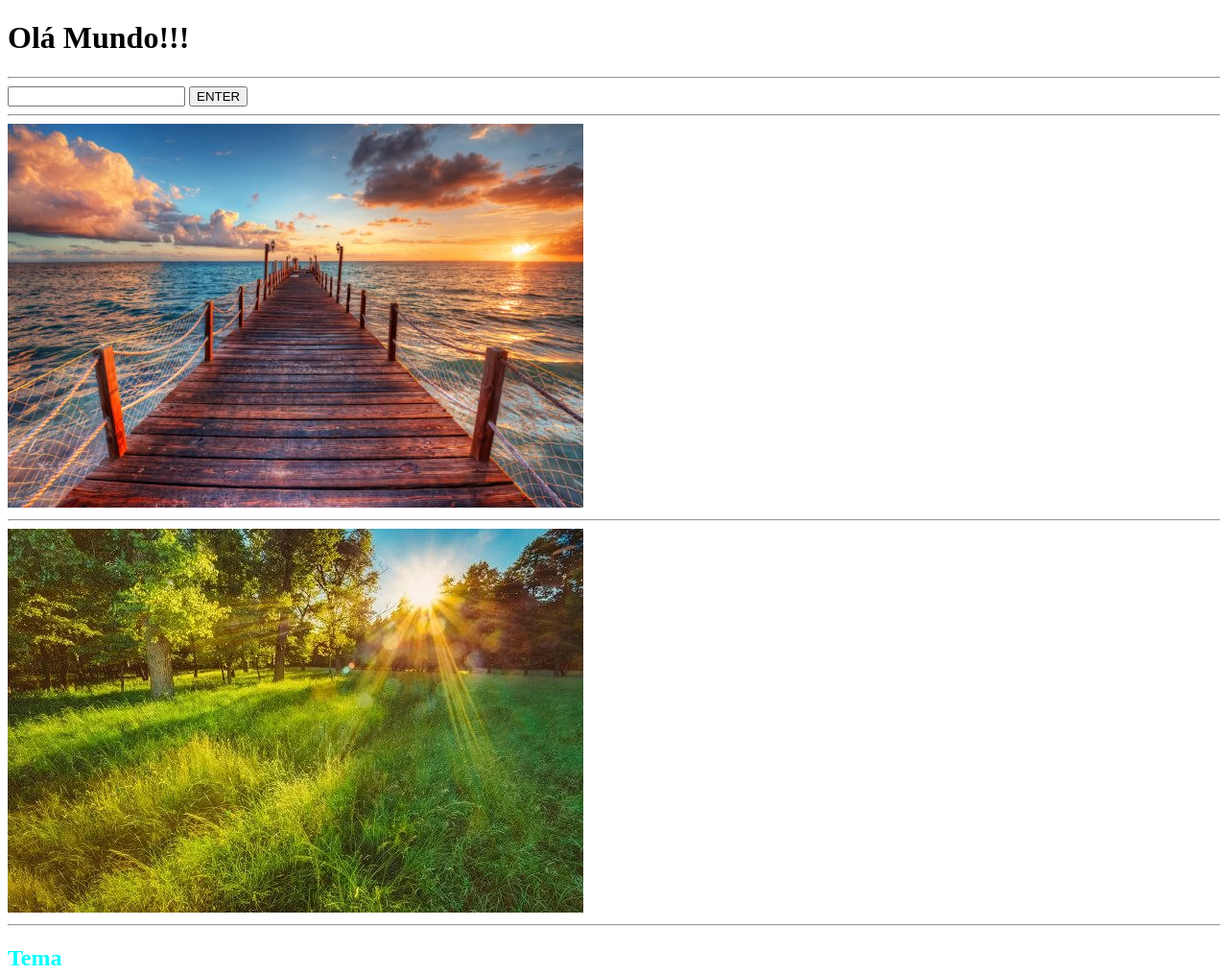
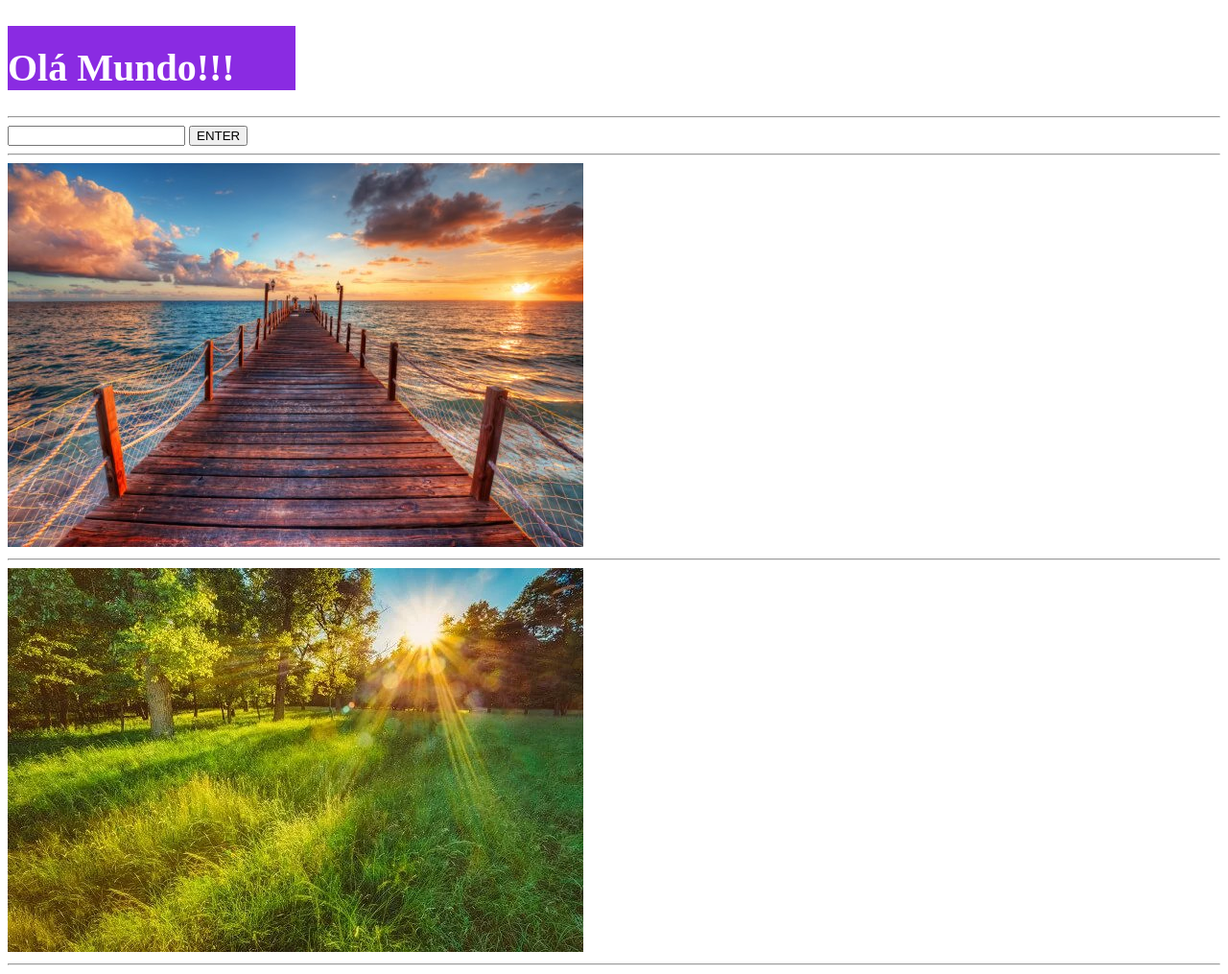
Before and after one commit to MisterKingbad/Front, a plain HTML site: page test.html in a window 1280 px wide. Shown: the top 1015 px of the page at 96% size. Drawn offline with Linux system fonts and the light colour scheme.

Commit message:
feat: :sparkles:

```diff
--- /dev/null
+++ b/style.css
@@ -0,0 +1,9 @@
+
+h1 {
+    background: blueviolet;
+    color: rgb(255, 255, 255);
+    font-size: 40px;
+    margin: 50px 50 0 0;
+    padding: 20px 0 0 0;
+    width: 300px;
+}
--- a/test.html
+++ b/test.html
@@ -4,6 +4,7 @@
     <meta charset="UTF-8">
     <meta http-equiv="X-UA-Compatible" content="IE=edge">
     <meta name="viewport" content="width=device-width, initial-scale=1.0">
+    <link rel="stylesheet" href="style.css">
     <title>Comecando</title> <!-- Titulo da pagina -->
 </head> <!-- Aqui é o cabeçalho -->
 <body> <!-- Aqui vai o conteudo da pagina -->
```
